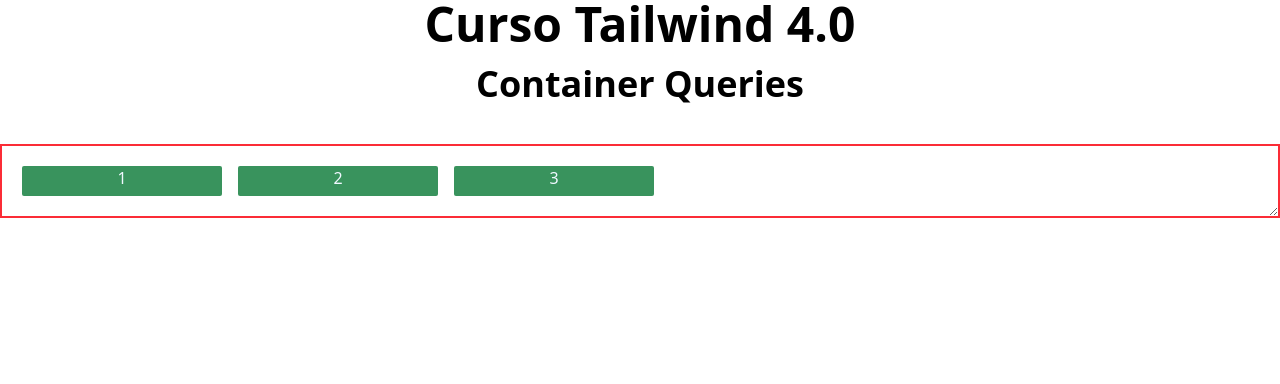
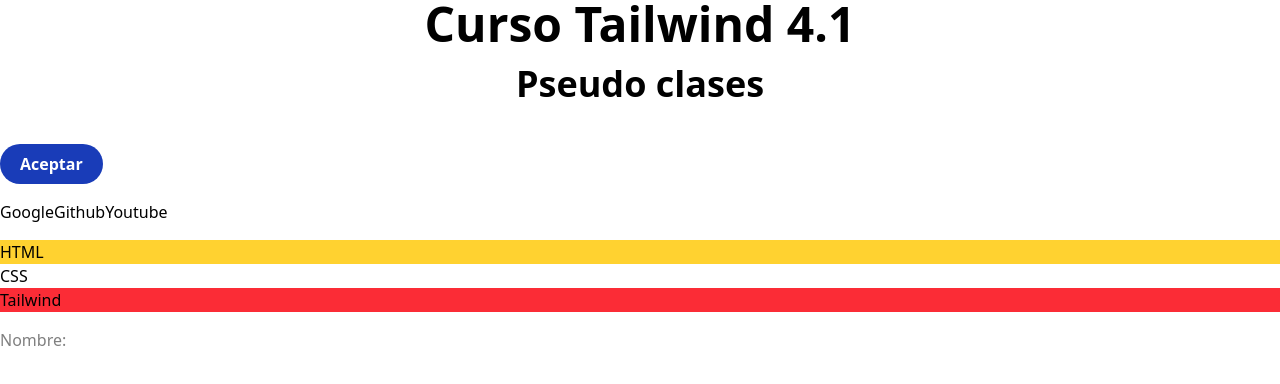
Before and after one commit to ChuchitaFuentes/DEVF_EXTENSION_FRONTEND_2025, a React (Vite) app in the folder 5_REACT_AVANZADO/EXTRAS/prueba_tailwind/: page / in a window 1280 px wide. Shown: the top 384 px of the page. Built offline with nearby package versions, Linux system fonts and the light colour scheme.

Commit message:
Pseudo Clases

```diff
--- a/5_REACT_AVANZADO/EXTRAS/prueba_tailwind/src/App.jsx
+++ b/5_REACT_AVANZADO/EXTRAS/prueba_tailwind/src/App.jsx
@@ -8,17 +8,20 @@
   return (
 
     <>
-      <h1 className='text-center font-bold mb-4 text-5xl'>Curso Tailwind 4.0</h1>
-      <h2 className='text-center font-bold mb-10 text-4xl'>Container Queries</h2>
-
-
-      <div className='@container border-2 border-red-500 p-4 resize overflow-hidden'> {/* Overflow, te dice que hacer con el contenido y el resize sirve para poder cambiar de tamaño */}
-        <div className='flex flex-col gap-2 @sm:flex-row'> {/* para cambiar el tamaño con respecto a el contenedor @container */}
-          <div className="box">1</div>
-          <div className="box">2</div>
-          <div className="box">3</div>
-        </div>
-      </div>
+      <h1 className='text-center font-bold mb-4 text-5xl'>Curso Tailwind 4.1</h1>
+      <h2 className='text-center font-bold mb-10 text-4xl'>Pseudo clases</h2>
+       <button className='bg-blue-800 text-white px-5 py-2 rounded-full font-semibold hover:bg-blue-300 cursor-pointer focus:outline-2 focus:outline-red-400 active:bg-amber-400 mb-4'>Aceptar</button>
+       <div className='mb-4'>
+        <a href="https://www.google.com" className="visited:text-green-500" target="_blank">Google</a>
+        <a href="https://www.github.com" className="visited:text-green-500" target="_blank">Github</a>
+        <a href="https://www.youtube.com" className="visited:text-green-500" target="_blank">Youtube</a>
+       </div>
+       <ul className='mb-4'>
+        <li className="first:bg-amber-300 last:bg-red-500 only:bg-blue-300">HTML</li>
+        <li className="first:bg-amber-300 last:bg-red-500 only:bg-blue-300">CSS</li>
+        <li className="first:bg-amber-300 last:bg-red-500 only:bg-blue-300">Tailwind</li>
+       </ul>
+       <input type="text" placeholder='Nombre:' className='disabled:bg-gray-300 required:border-red-500' />
     </>
   )
 }
--- a/5_REACT_AVANZADO/EXTRAS/prueba_tailwind/src/index.css
+++ b/5_REACT_AVANZADO/EXTRAS/prueba_tailwind/src/index.css
@@ -1,9 +1,6 @@
 @import 'tailwindcss';
 
-@theme{
-    --container-sm:24rem;
-    --container-tablet:36rem;
-}
+
 .box{
     background-color: rgb(57, 147, 93);
     text-align: center;
```
